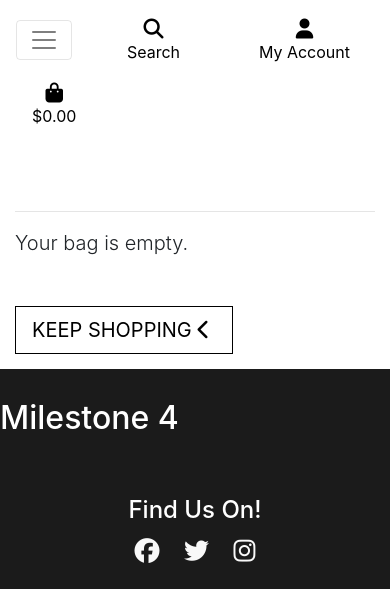
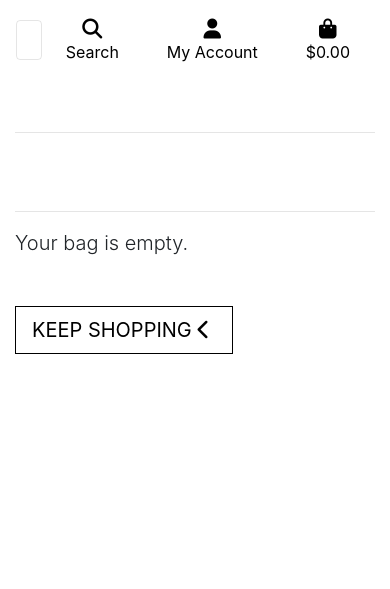
Before and after one commit to Eoinburke/Milestone-4, a Django app: page /bag/ in a window 390 px wide. Shown: the top 589 px of the page. Run offline with Django 3.2, Linux system fonts and the light colour scheme; some libraries are stand-ins or nearby versions.

Commit message:
Added favicon change mobile hamburger menu

```diff
--- a/bag/templates/bag/bag.html
+++ b/bag/templates/bag/bag.html
@@ -130,14 +130,12 @@
             </div>
         </div>
     </div>
+
 {% endblock %}
 
 {% block postloadjs %}
 {{ block.super }}
 {% include 'products/includes/quantity_input_script.html' %}
-
-<!-- Footer -->
-{% include 'footer.html' %}
 
 
 <script type="text/javascript">
--- a/bag/views.py
+++ b/bag/views.py
@@ -39,6 +39,7 @@
         else:
             bag[item_id] = quantity
             messages.success(request, f'Added {product.name} to your bag')
+
 
     request.session['bag'] = bag
     return redirect(redirect_url)
--- a/static/css/base.css
+++ b/static/css/base.css
@@ -401,4 +401,11 @@
   body {
       height: calc(100vh - 116px);
   }
+
 }
+
+@media (max-width: 480px ) {
+  .navbar-toggler-icon {
+      display: table-footer-group;
+}
+}
--- a/templates/base.html
+++ b/templates/base.html
@@ -16,6 +16,7 @@
     {% block corecss %}
         <link rel="stylesheet" href="https://stackpath.bootstrapcdn.com/bootstrap/4.4.1/css/bootstrap.min.css" integrity="sha384-Vkoo8x4CGsO3+Hhxv8T/Q5PaXtkKtu6ug5TOeNV6gBiFeWPGFN9MuhOf23Q9Ifjh" crossorigin="anonymous">
         <link rel="stylesheet" href="https://fonts.googleapis.com/css?family=Lato&display=swap">
+        <link rel="icon" href="{% static 'img//favicon-32x32.png' %}" type="image/x-icon" />
         <link rel="stylesheet" href="{% static 'css/base.css' %}">
     {% endblock %}
 
@@ -24,6 +25,7 @@
 
     {% block corejs %}
         <script src="https://kit.fontawesome.com/e9c73d7092.js" crossorigin="anonymous"></script>
+
         <script src="https://code.jquery.com/jquery-3.4.1.min.js" integrity="sha256-CSXorXvZcTkaix6Yvo6HppcZGetbYMGWSFlBw8HfCJo=" crossorigin="anonymous"></script>
         <script src="https://cdn.jsdelivr.net/npm/popper.js@1.16.0/dist/umd/popper.min.js" integrity="sha384-Q6E9RHvbIyZFJoft+2mJbHaEWldlvI9IOYy5n3zV9zzTtmI3UksdQRVvoxMfooAo" crossorigin="anonymous"></script>
         <script src="https://stackpath.bootstrapcdn.com/bootstrap/4.4.1/js/bootstrap.min.js" integrity="sha384-wfSDF2E50Y2D1uUdj0O3uMBJnjuUD4Ih7YwaYd1iqfktj0Uod8GCExl3Og8ifwB6" crossorigin="anonymous"></script>
--- a/templates/includes/mobile-top-header.html
+++ b/templates/includes/mobile-top-header.html
@@ -1,4 +1,4 @@
-
+{% load static %}
 
 <li class="list-inline-item">
     <a class="text-black nav-link d-block d-lg-none" href="#" id="mobile-search" data-toggle="dropdown" aria-haspopup="true" aria-expanded="false">
```
Also changed, not shown: templates/404.html (+5 -2 lines), README.md, static/img/android-chrome-192x192.png (added), static/img/android-chrome-512x512.png (added), static/img/apple-touch-icon.png (added), static/img/favicon-16x16.png (added), static/img/favicon-32x32.png (added), static/img/favicon.ico (added).
